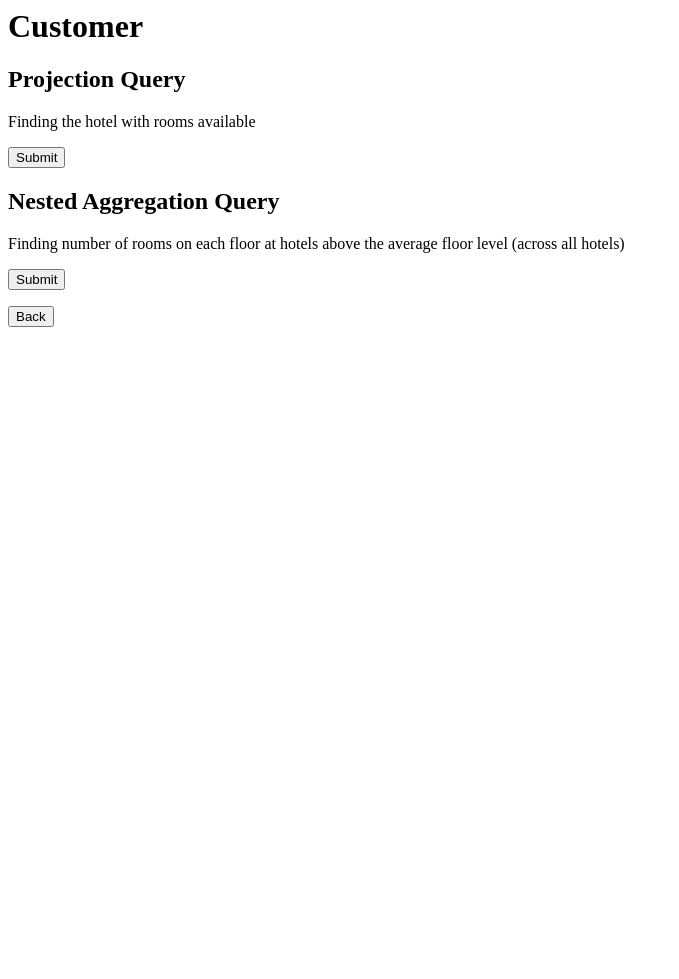
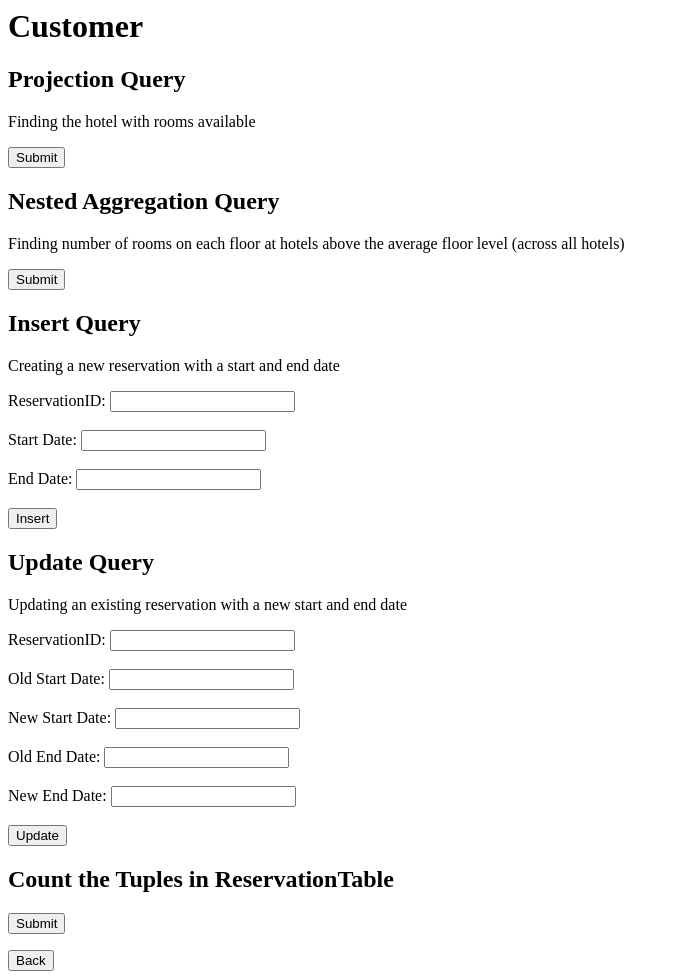
Before and after one commit to alichiba/Hotel-Management-Database, a PHP site: page /customer.php in a window 1280 px wide. Shown: the whole page, without its empty margins (0-679 px from the left). Before the commit the page ends 327 px from the top, so only its background shows below. Run offline with PHP 8.4, Linux system fonts and the light colour scheme.

Commit message:
Update customer.php

```diff
--- a/customer.php
+++ b/customer.php
@@ -20,6 +20,35 @@
               <input type="hidden" id="highRoomsRequest" name="highRoomsRequest">
               <input type="submit" name="highRooms"></p>
         </form>
+
+        <h2>Insert Query</h2>
+        <p>Creating a new reservation with a start and end date</p>
+        <form method="POST" action="customer.php"> <!--refresh page when submitted-->
+	        <input type="hidden" id="insertQueryRequest" name="insertQueryRequest">
+	        ReservationID: <input type="text" name="resID"> <br /><br />
+	        Start Date: <input type="text" name="startDate"> <br /><br />
+	        End Date: <input type="text" name="endDate"> <br /><br />
+	        <input type="submit" value="Insert" name="insertSubmit"></p>
+        </form>
+
+        <h2>Update Query</h2>
+        <p>Updating an existing reservation with a new start and end date</p>
+        <form method="POST" action="customer.php"> <!--refresh page when submitted-->
+            <input type="hidden" id="updateQueryRequest" name="updateQueryRequest">
+	        ReservationID: <input type="text" name="resID"> <br /><br />
+            Old Start Date: <input type="text" name="oldStart"> <br /><br />
+            New Start Date: <input type="text" name="newStart"> <br /><br />
+            Old End Date: <input type="text" name="oldEnd"> <br /><br />
+            New End Date: <input type="text" name="newEnd"> <br /><br />
+            <input type="submit" value="Update" name="updateSubmit"></p>
+        </form>
+
+        <h2>Count the Tuples in ReservationTable</h2>
+        <form method="GET" action="customer.php"> <!--refresh page when submitted-->
+            <input type="hidden" id="countTupleRequest" name="countTupleRequest">
+            <input type="submit" name="countTuples"></p>
+        </form>
+
 
         <a href="index.php"><button type="button">Back</button></a>
 
@@ -133,6 +162,7 @@
             OCILogoff($db_conn);
         }
 
+
         // PROJECTION Query - find hotels with rooms available
         function handleCountRequest() {
             global $db_conn;
@@ -175,6 +205,58 @@
             echo "</table>";
         }
 
+        function handleInsertRequest() {
+            global $db_conn;
+
+            //Getting the values from user and insert data into the table (array)
+            $tuple = array (
+                ":bind1" => $_POST['resID'],    // retrieves parameter passed by user
+                ":bind2" => $_POST["startDate"],
+                ":bind3" => $_POST["endDate"],
+                ":bind4" => '333',
+                ":bind5" => 'Hotel C',
+                ":bind6" => '333 Oak Lane',
+                ":bind7" => 'Standard-East',
+            );
+
+            $alltuples = array (
+                $tuple
+            );
+
+            echo "<br> here " . "<br>";
+
+            executeBoundSQL("insert into Reservation values (:bind1,  TO_DATE(:bind2,'YYYY-MM-DD'), TO_DATE(:bind3,'YYYY-MM-DD'), :bind4, :bind5, :bind6, :bind7)", $alltuples); // helper function - queries script into database
+            echo "<br> Inserted: " . "<br>";
+            OCICommit($db_conn); // must commit when adding smth to oracle database
+
+        }
+
+        function handleUpdateRequest() {
+            global $db_conn;
+
+            $res_id = $_POST['resID'];
+            $old_start = $_POST['oldStart'];
+            $new_start = $_POST['newStart'];
+            $old_end = $_POST['oldEnd'];
+            $new_end = $_POST['newEnd'];
+
+            // you need the wrap the old name and new name values with single quotations
+            executePlainSQL("UPDATE Reservation SET startDate='" . $new_start . "' WHERE startDate='" . $old_start . "' AND reservationID='" . $res_id . "'");
+            executePlainSQL("UPDATE Reservation SET endDate='" . $new_end . "' WHERE endDate='" . $old_end . "' AND reservationID='" . $res_id . "'");
+            OCICommit($db_conn);
+        }
+
+        function handleCountTupleRequest() {
+            global $db_conn;
+
+            $result = executePlainSQL("SELECT Count(*) FROM Reservation");
+
+            if (($row = oci_fetch_row($result)) != false) {
+                echo "<br> The number of tuples in Reservation: " . $row[0] . "<br>";
+            }
+        }
+
+
         // HANDLE ALL POST ROUTES
      	    // A better coding practice is to have one method that reroutes your requests accordingly. It will make it easier to add/remove functionality.
         function handlePOSTRequest() {
@@ -201,55 +283,20 @@
                 if (array_key_exists('highRooms', $_GET)) {
                     handleHighRoomsRequest();
                 }
+                if (array_key_exists('countTuples', $_GET)) {
+                    handleCountTupleRequest();
+                }
 
                 disconnectFromDB();
            }
         }
 
-        if (isset($_POST['reset']) || isset($_POST['updateSubmit']) || isset($_POST['insertSubmit'])) {
+
+        if (isset($_POST['reset']) || isset($_POST['updateSubmit']) || isset($_POST['insertSubmit']) || isset($_POST['updateQueryRequest']) || isset($_POST['insertQueryRequest'])) {
             handlePOSTRequest();
-        } else if (isset($_GET['countRoomRequest']) || isset($_GET['highRoomsRequest'])) {
+        } else if (isset($_GET['countRoomRequest']) || isset($_GET['highRoomsRequest']) || isset($_GET['countTupleRequest'])) {
              handleGETRequest();
         }
-
-//         function handleUpdateRequest() {
-//             global $db_conn;
-//
-//             $old_name = $_POST['oldName'];
-//             $new_name = $_POST['newName'];
-//
-//
-//             executePlainSQL("UPDATE demoTable SET name='" . $new_name . "' WHERE name='" . $old_name . "'");
-//             OCICommit($db_conn);
-//         }
-//
-//         function handleResetRequest() {
-//             global $db_conn;
-//             // Drop old table
-//             executePlainSQL("DROP TABLE demoTable");
-//
-//             // Create new table
-//             echo "<br> creating new table <br>";
-//             executePlainSQL("CREATE TABLE demoTable (id int PRIMARY KEY, name char(30))");
-//             OCICommit($db_conn);
-//           }
-
-//         function handleInsertRequest() {
-//             global $db_conn;
-//
-//             //Getting the values from user and insert data into the table
-//             $tuple = array (
-//                 ":bind1" => $_POST['insNo'],
-//                 ":bind2" => $_POST['insName']
-//             );
-//
-//             $alltuples = array (
-//             $tuple
-//             );
-//
-//             executeBoundSQL("insert into demoTable values (:bind1, :bind2)", $alltuples);
-//             OCICommit($db_conn);
-//         }
 
       	?>
 
```
